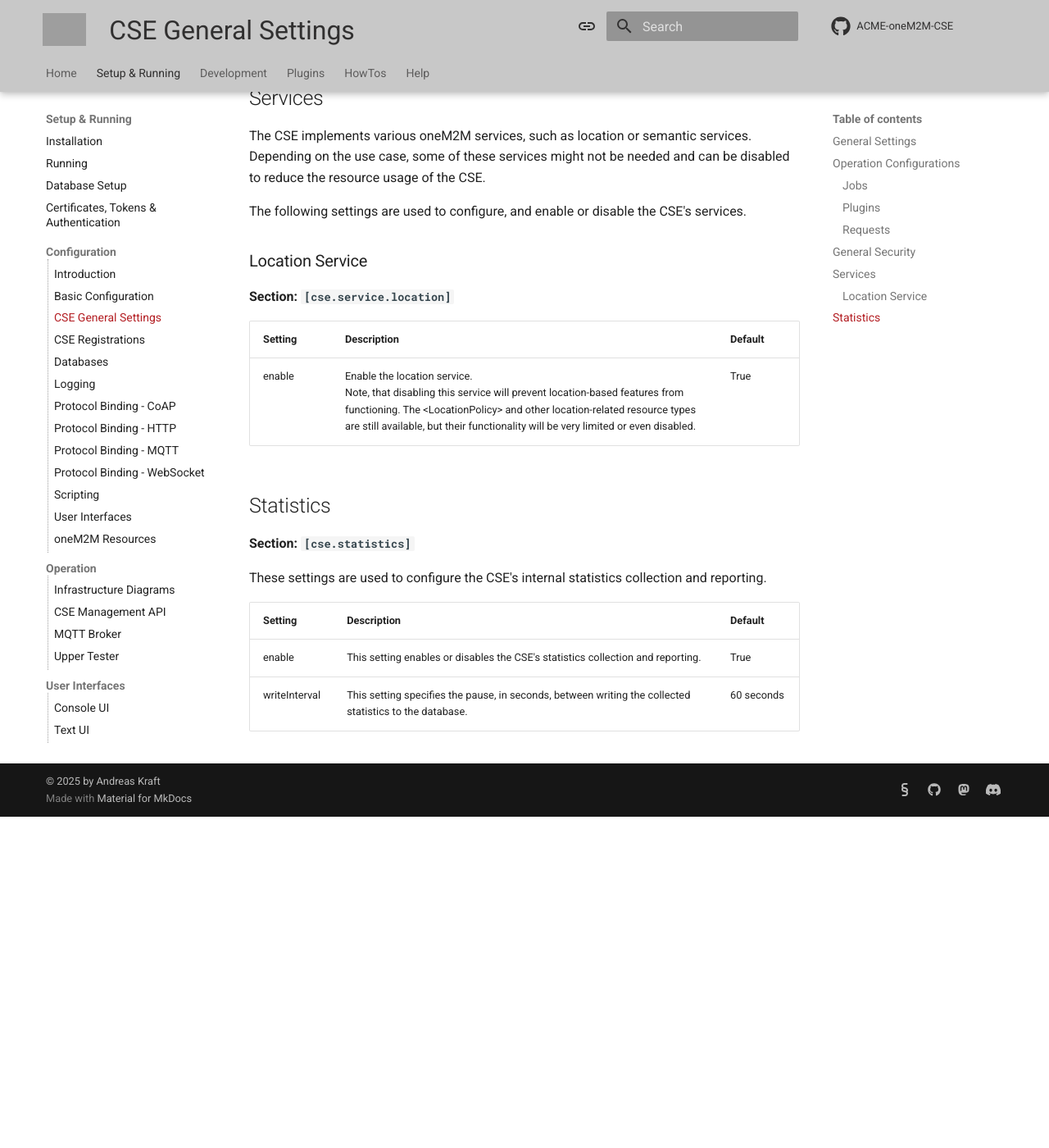
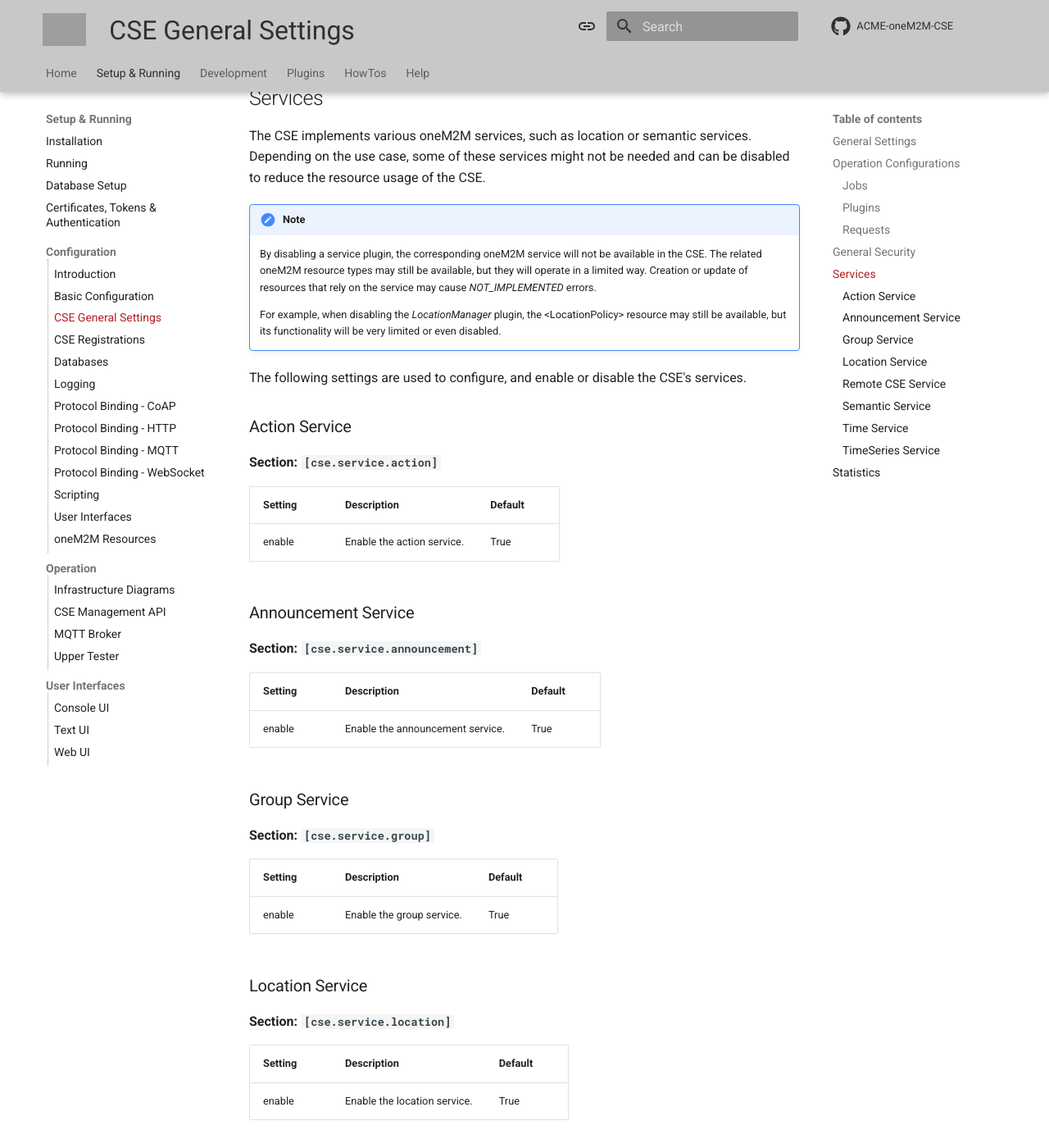
Before and after one commit to ankraft/ACME-oneM2M-CSE-mkdocs, an MkDocs documentation site: the page built from docs/setup/Configuration-cse.md, in a window 1280 px wide and 1400 px high, scrolled down 4701 px. Shown: the whole window at 82% size. Built offline with MkDocs 1.6.1 and Material for MkDocs 9.7.7, drawn with Linux system fonts in a browser that asks for light colours; comment, search, counter and statistics services are not loaded; before the commit the page ends 5697 px from its top, so only the background shows below that; some of the changed text lies outside the part shown; grey boxes are pictures that could not be loaded.

Commit message:
More documentation

```diff
--- a/docs/setup/Configuration-cse.md
+++ b/docs/setup/Configuration-cse.md
@@ -93,15 +93,91 @@
 Depending on the use case, some of these services might not be needed and can be disabled to
 reduce the resource usage of the CSE.
 
+!!! Note
+	By disabling a service plugin, the corresponding oneM2M service will not be available in the CSE.
+	The related oneM2M resource types may still be available, but they will operate in a limited way.
+	Creation or update of resources that rely on the service may cause *NOT_IMPLEMENTED* errors.
+
+	For example, when disabling the *LocationManager* plugin, the &lt;LocationPolicy> resource may
+	still be available, but its functionality will be very limited or even disabled.
+
+
+
 The following settings are used to configure, and enable or disable the CSE's services.
+
+### Action Service
+
+**Section: `[cse.service.action]`**
+
+| Setting | Description                | Default |
+|:--------|:---------------------------|:--------|
+| enable  | Enable the action service. | True    |
+
+
+### Announcement Service
+
+**Section: `[cse.service.announcement]`**
+
+| Setting | Description                      | Default |
+|:--------|:---------------------------------|:--------|
+| enable  | Enable the announcement service. | True    |
+
+
+### Group Service
+
+**Section: `[cse.service.group]`**
+
+| Setting | Description               | Default |
+|:--------|:--------------------------|:--------|
+| enable  | Enable the group service. | True    |
+
 
 ### Location Service
 
 **Section: `[cse.service.location]`**
 
-| Setting | Description                                                                                                                                                                                                                                                                    | Default |
-|:--------|:-------------------------------------------------------------------------------------------------------------------------------------------------------------------------------------------------------------------------------------------------------------------------------|:--------|
-| enable  | Enable the location service.<br>Note, that disabling this service will prevent location-based features from functioning. The &lt;LocationPolicy> and other location-related resource types are still available, but their functionality will be very limited or even disabled. | True    |
+| Setting | Description                  | Default |
+|:--------|:-----------------------------|:--------|
+| enable  | Enable the location service. | True    |
+
+
+### Remote CSE Service
+
+**Section: `[cse.service.remoteCSE]`**
+
+| Setting | Description                    | Default |
+|:--------|:-------------------------------|:--------|
+| enable  | Enable the remote CSE service. | True    |
+
+
+
+### Semantic Service
+
+**Section: `[cse.service.semantic]`**
+
+| Setting | Description                  | Default |
+|:--------|:-----------------------------|:--------|
+| enable  | Enable the semantic service. | True    |
+
+
+### Time Service
+
+**Section: `[cse.service.time]`**
+
+| Setting | Description                         | Default |
+|:--------|:------------------------------------|:--------|
+| enable  | Enable the time management service. | True    |
+
+
+
+### TimeSeries Service
+
+**Section: `[cse.service.timeSeries]`**
+
+| Setting | Description                    | Default |
+|:--------|:-------------------------------|:--------|
+| enable  | Enable the timeSeries service. | True    |
+
 
 
 ## Statistics
```
Also changed, not shown: docs/plugins/PluginAPI.md (+13 -13 lines), docs/plugins/PluginCorePlugins.md (+27 -3 lines), docs/plugins/PluginExample.md (+1 -1 lines), docs/setup/Database.md (+3 -7 lines).
